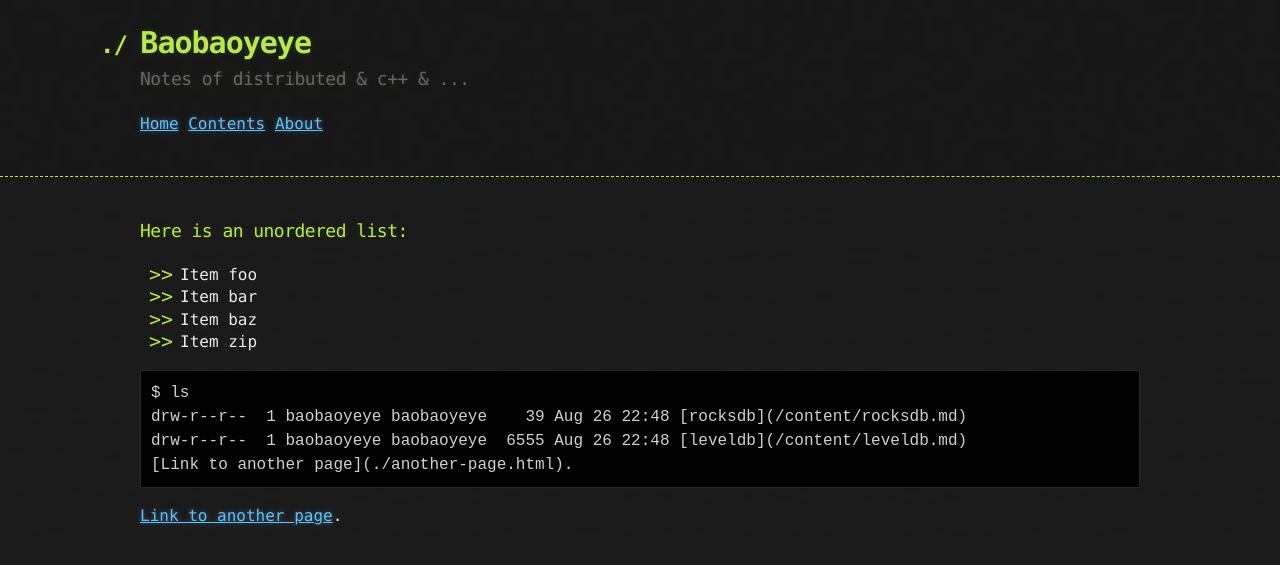
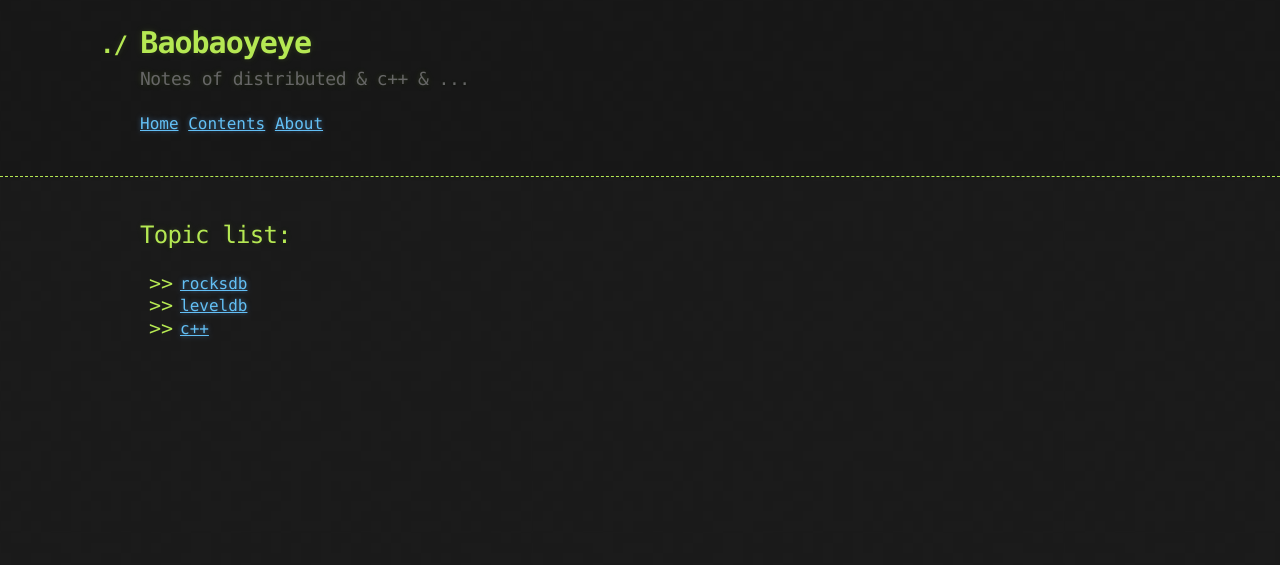
Before and after one commit to baobaoyeye/baobaoyeye.github.io, a Jekyll site: the page built from index.md, in a window 1280 px wide. Shown: the top 565 px of the page. Built offline with Jekyll 4.4.1, drawn with Linux system fonts in a browser that asks for light colours; our own code applies the rules of GitHub Pages for plain Markdown files.

Commit message:
add page

````diff
--- a/index.md
+++ b/index.md
@@ -2,19 +2,8 @@
 layout: default
 ---
 
-### Here is an unordered list:
+## Topic list:
 
-*   Item foo
-*   Item bar
-*   Item baz
-*   Item zip
-
-
-
-```
-$ ls
-drw-r--r--  1 baobaoyeye baobaoyeye    39 Aug 26 22:48 [rocksdb](/content/rocksdb.md)
-drw-r--r--  1 baobaoyeye baobaoyeye  6555 Aug 26 22:48 [leveldb](/content/leveldb.md)
-[Link to another page](./another-page.html).
-```
-[Link to another page](./another-page.html).
+*   [rocksdb](/content/rocksdb)
+*   [leveldb](/content/leveldb)
+*   [c++](/content/cpp)
````
